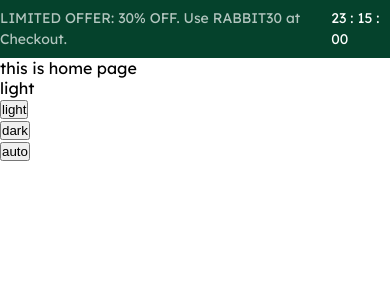
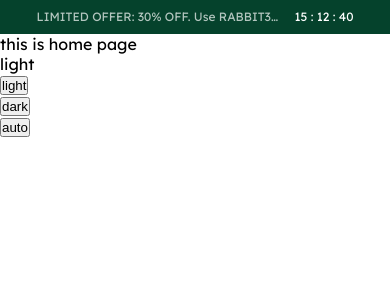
Before and after one commit to qyj971228/shopping, a Next.js app: page / in a window 390 px wide. Shown: the top 300 px of the page. Built offline with nearby package versions, Linux system fonts and the light colour scheme.

Commit message:
feat: event banner

```diff
--- a/package.json
+++ b/package.json
@@ -10,6 +10,7 @@
   },
   "dependencies": {
     "classnames": "^2.5.1",
+    "moment": "^2.30.1",
     "next": "14.1.0",
     "react": "^18",
     "react-dom": "^18",
--- a/src/components/Home/EventBanner.scss
+++ b/src/components/Home/EventBanner.scss
@@ -10,10 +10,25 @@
   font-style: normal;
   font-weight: 400;
   line-height: 150%;
-  span {
+  .description {
     color: #ffffffb2;
   }
-  .countDown {
+  .timeLeft {
     color: #ffffff;
   }
 }
+@media screen and (min-width: 1440px) {
+}
+@media screen and (max-width: 500px) {
+  .eventBanner {
+    padding: 8px 24px;
+    gap: 16px;
+    font-size: 12px;
+    .description {
+      max-width: calc(100% - 60px - 24px - 16px);
+      overflow: hidden;
+      text-overflow: ellipsis;
+      white-space: nowrap;
+    }
+  }
+}
--- a/src/components/Home/EventBanner.tsx
+++ b/src/components/Home/EventBanner.tsx
@@ -1,9 +1,14 @@
+'use client'
+import useTimeLeft from '~/hooks/useTimeLeft'
 import './EventBanner.scss'
 export default function EventBanner() {
+  const timeLeft = useTimeLeft('2025-01-01 00:00:00')
   return (
     <div className='eventBanner'>
-      <span>LIMITED OFFER: 30% OFF. Use RABBIT30 at Checkout.</span>
-      <span className='countDown'>23 : 15 : 00</span>
+      <span className='description'>
+        LIMITED OFFER: 30% OFF. Use RABBIT30 at Checkout.
+      </span>
+      <span className='timeLeft'>{timeLeft}</span>
     </div>
   )
 }
--- /dev/null
+++ b/src/hooks/useTimeLeft.tsx
@@ -0,0 +1,29 @@
+import moment from 'moment'
+import { useEffect, useState } from 'react'
+
+const defaultTargetDate = '2024-12-31 23:59:59'
+
+export default function useTimeLeft(target?: string) {
+  const [timeLeft, setTimeLeft] = useState<string>('calculating...')
+
+  useEffect(() => {
+    const targetDate = moment(target ?? defaultTargetDate)
+    const interval = setInterval(() => {
+      const now = moment()
+      const diff = targetDate.diff(now)
+      const duration = moment.duration(diff)
+      // const days = duration.days()
+      const hours = duration.hours()
+      const minutes = duration.minutes()
+      const seconds = duration.seconds()
+      setTimeLeft(
+        `${hours < 10 ? '0' + hours : hours} : ${
+          minutes < 10 ? '0' + minutes : minutes
+        } : ${seconds < 10 ? '0' + seconds : seconds}`
+      )
+    }, 1000)
+    return () => clearInterval(interval)
+  }, [target])
+
+  return timeLeft
+}
```
Also changed, not shown: 1 other file (tests, documents, lock files or other folders).
